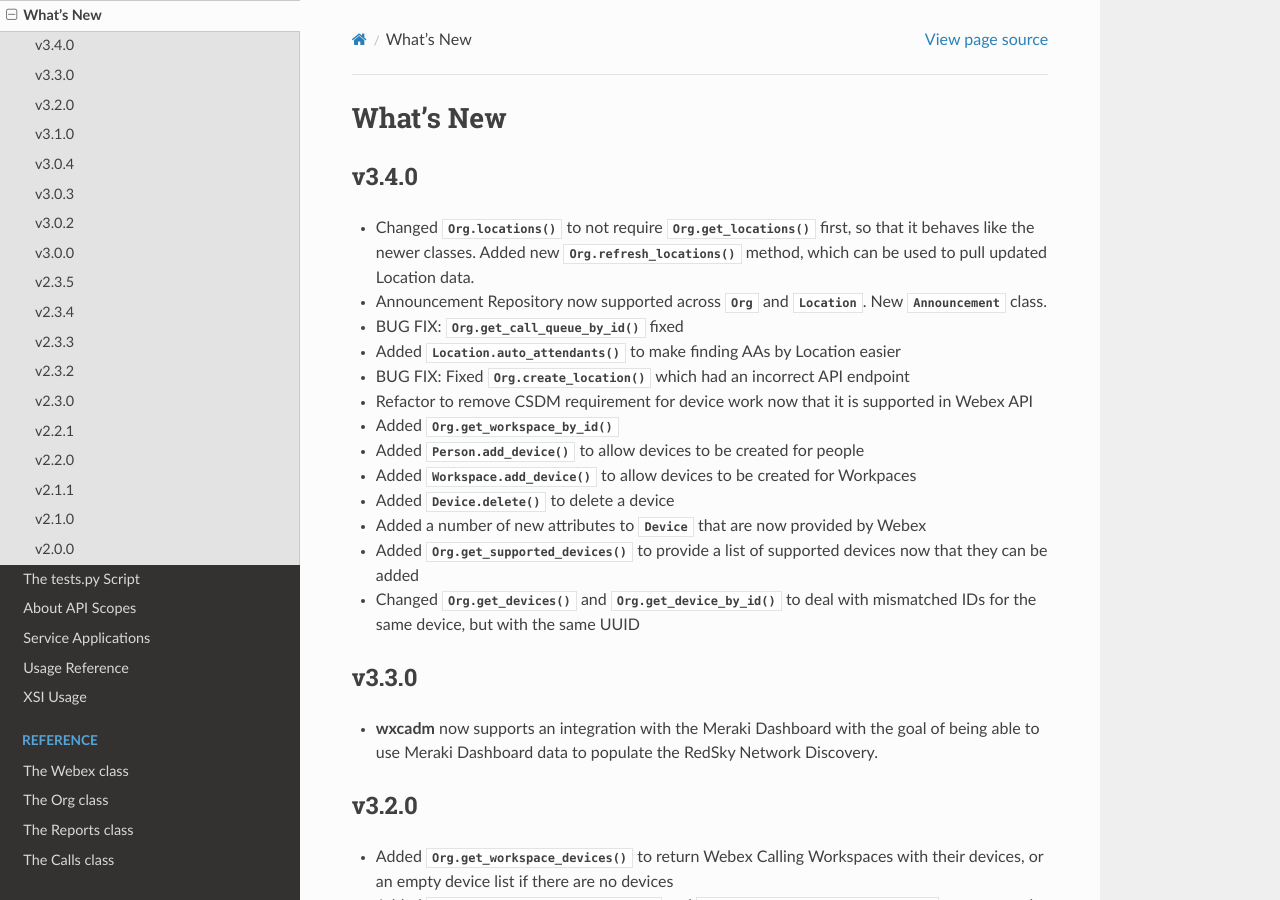
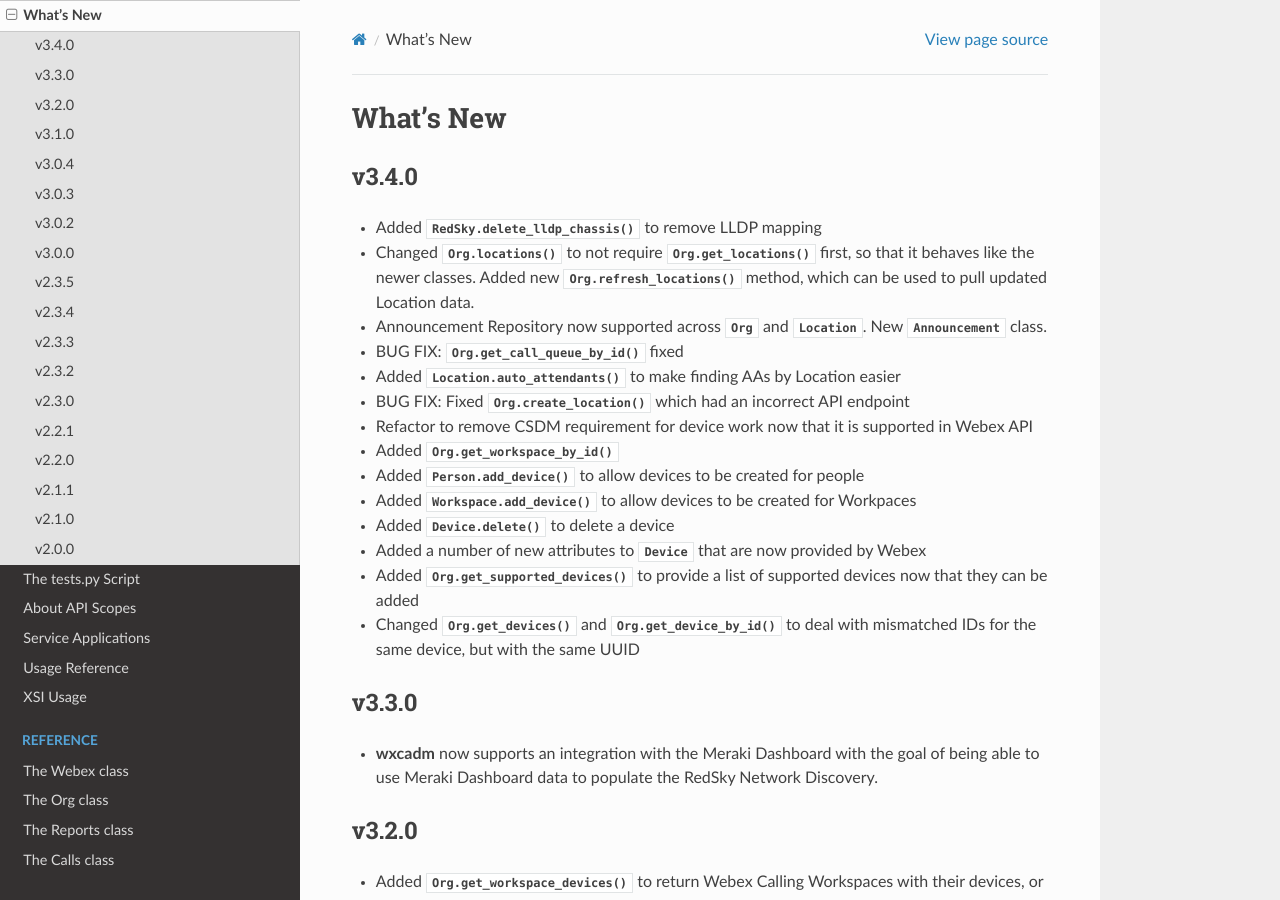
Before and after one commit to kctrey/wxcadm, a Sphinx documentation site: the page built from docs/source/whatsnew.rst, in a window 1280 px wide and 900 px high. Built offline with Sphinx 7.4.7 and the Read the Docs theme 2.0.0, drawn with Linux system fonts in a browser that asks for light colours.

Commit message:
v3.4 Whats New update

```diff
--- a/docs/source/whatsnew.rst
+++ b/docs/source/whatsnew.rst
@@ -4,6 +4,7 @@ What's New
 ==========
 v3.4.0
 ------
+- Added :py:meth:`RedSky.delete_lldp_chassis()` to remove LLDP mapping
 - Changed :py:meth:`Org.locations` to not require :py:meth:`Org.get_locations()` first, so that it behaves like the newer classes. Added new :py:meth:`Org.refresh_locations()` method, which can be used to pull updated Location data.
 - Announcement Repository now supported across :py:class:`Org` and :py:class:`Location`. New :py:class:`Announcement` class.
 - BUG FIX: :py:meth:`Org.get_call_queue_by_id()` fixed
```
